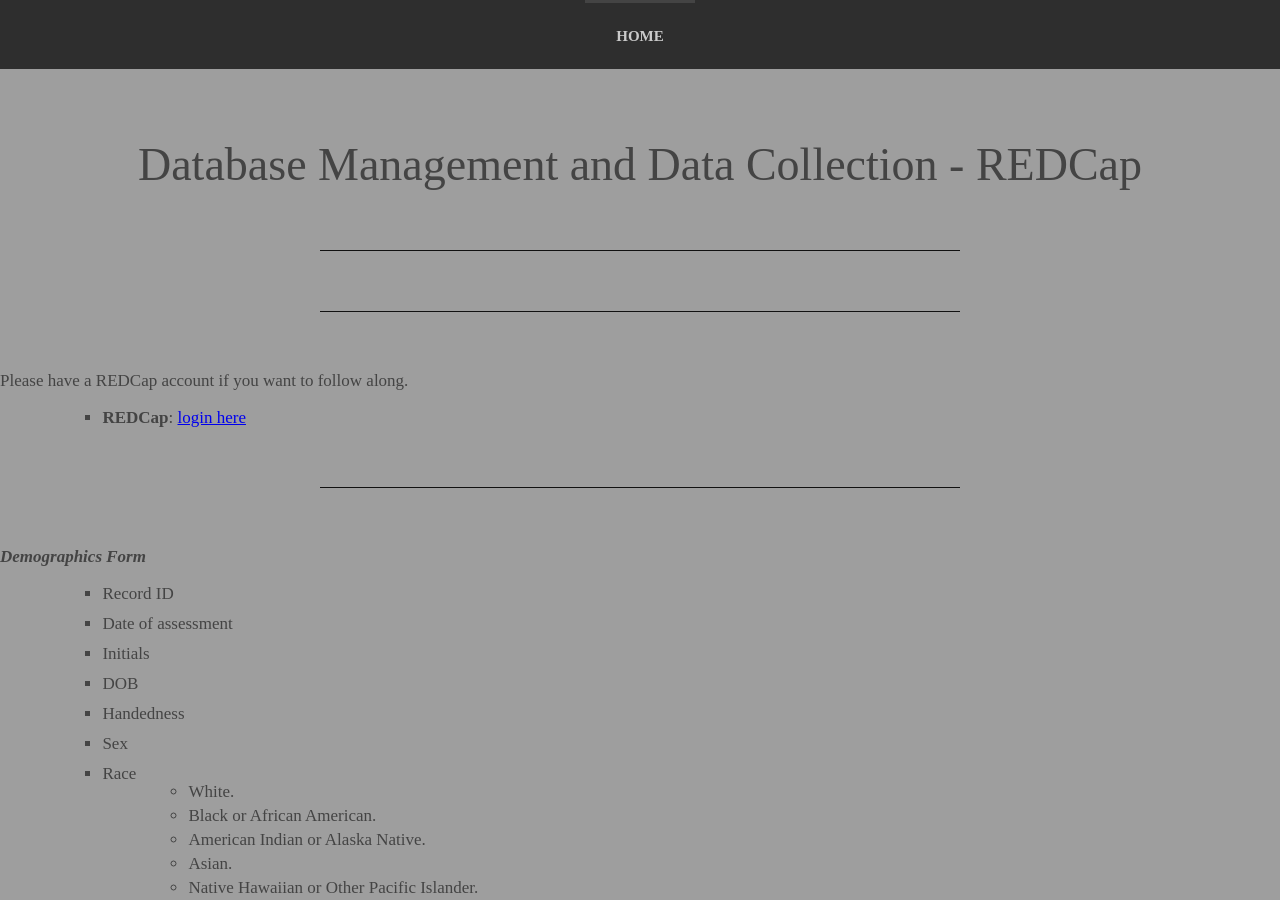
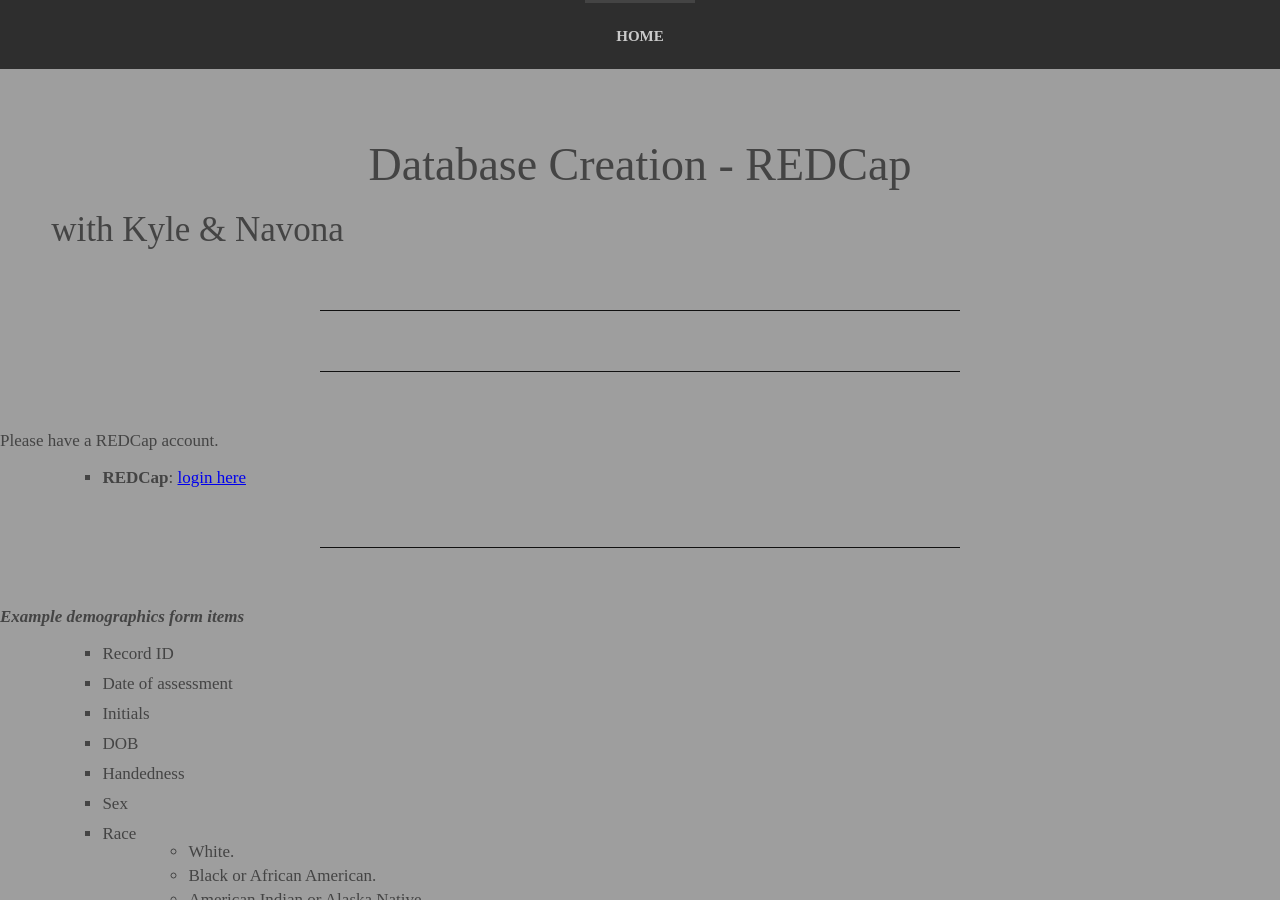
Before and after one commit to CAMH-SCWG/feb-2017-workshops, a Jekyll site: the page built from workshops/redcap.md, in a window 1280 px wide and 900 px high. Built offline with Jekyll 4.4.1, drawn with Linux system fonts in a browser that asks for light colours; nearby versions of some CDN libraries.

Commit message:
minor changes

```diff
--- a/workshops/redcap.md
+++ b/workshops/redcap.md
@@ -3,19 +3,20 @@
 layout: workshop
 ---
 
-# Database Management and Data Collection - REDCap
+# Database Creation - REDCap
+## with Kyle & Navona
 
 --------
 
 ---------
 
-Please have a REDCap account if you want to follow along.
+Please have a REDCap account.
 
 - **REDCap**: [login here](https://edc.camhx.ca/redcap/)
 
 ---------
 
-***Demographics Form***
+***Example demographics form items***
 
   -   Record ID
   -   Date of assessment
```
